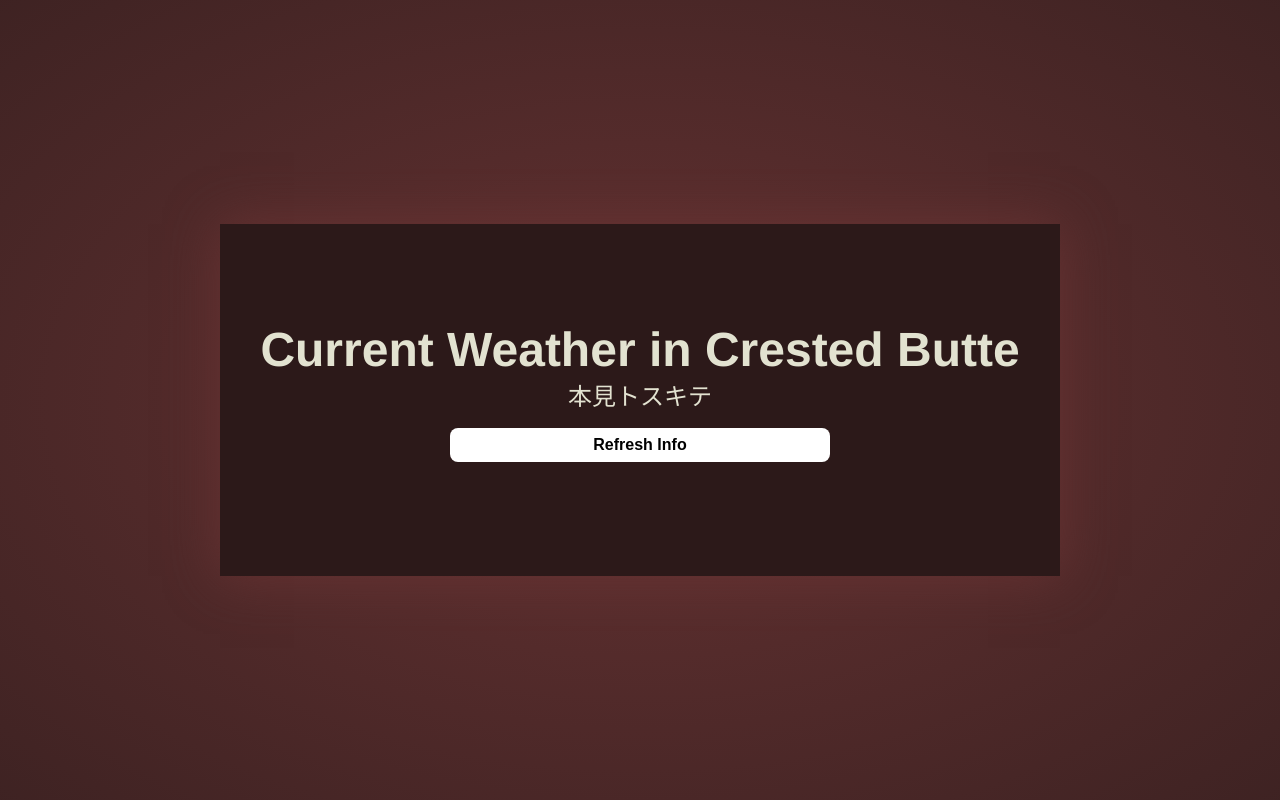
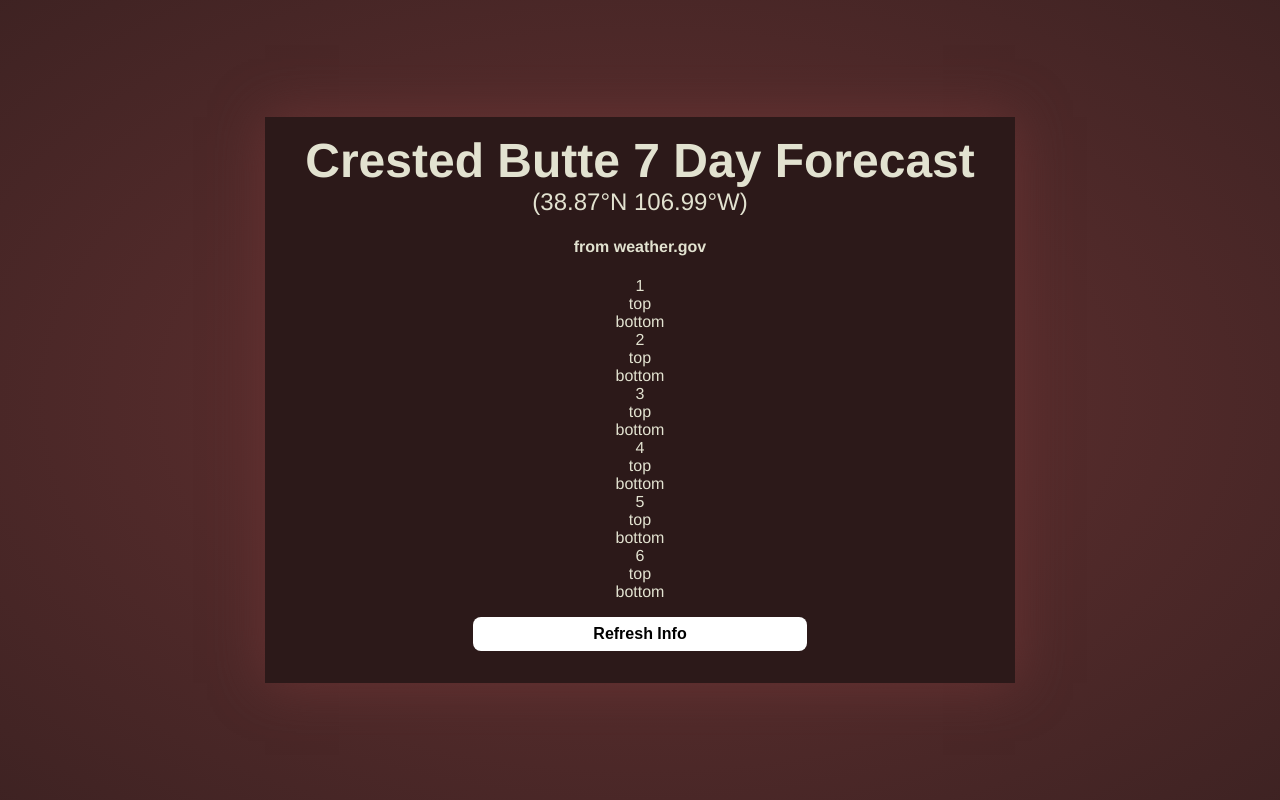
Before and after one commit to MaxMosier/MaxMosier, a plain HTML site: page wa/wa11.html in a window 1280 px wide. Drawn offline with Linux system fonts and the light colour scheme.

Commit message:
Basic Layout
Got the basic layout I want set up. It could probably have been a bit more efficiently designed, with less classes, but I simply can't think of a better way to go about the CSS at the moment.

```diff
--- a/wa/wa11.html
+++ b/wa/wa11.html
@@ -9,8 +9,42 @@
 	</head>
 	<body>
 		<div id="main-content">
-			<h1>Current Weather in Crested Butte</h1>
-			<p>本見トスキテ</p>
+			<h1>Crested Butte 7 Day Forecast</h1>
+			<p>(38.87°N 106.99°W)</p>
+            <h4>from weather.gov</h4>
+			<div id="days-container">
+				<!--This'll hold a row with the current day and next 6 days' forecast highs/lows-->
+				<div class="day-zone" id="day1">
+					<div class="day-name">1</div>
+					<div class="upper-day-zone">top</div>
+					<div class="lower-day-zone">bottom</div>
+				</div>
+				<div class="day-zone" id="day2">
+					<div class="day-name">2</div>
+					<div class="upper-day-zone">top</div>
+					<div class="lower-day-zone">bottom</div>
+				</div>
+				<div class="day-zone" id="day3">
+					<div class="day-name">3</div>
+					<div class="upper-day-zone">top</div>
+					<div class="lower-day-zone">bottom</div>
+				</div>
+				<div class="day-zone" id="day4">
+					<div class="day-name">4</div>
+					<div class="upper-day-zone">top</div>
+					<div class="lower-day-zone">bottom</div>
+				</div>
+				<div class="day-zone" id="day5">
+					<div class="day-name">5</div>
+					<div class="upper-day-zone">top</div>
+					<div class="lower-day-zone">bottom</div>
+				</div>
+				<div class="day-zone" id="day6">
+					<div class="day-name">6</div>
+					<div class="upper-day-zone">top</div>
+					<div class="lower-day-zone">bottom</div>
+				</div>
+			</div>
 			<button>Refresh Info</button>
 		</div>
 	</body>
```
